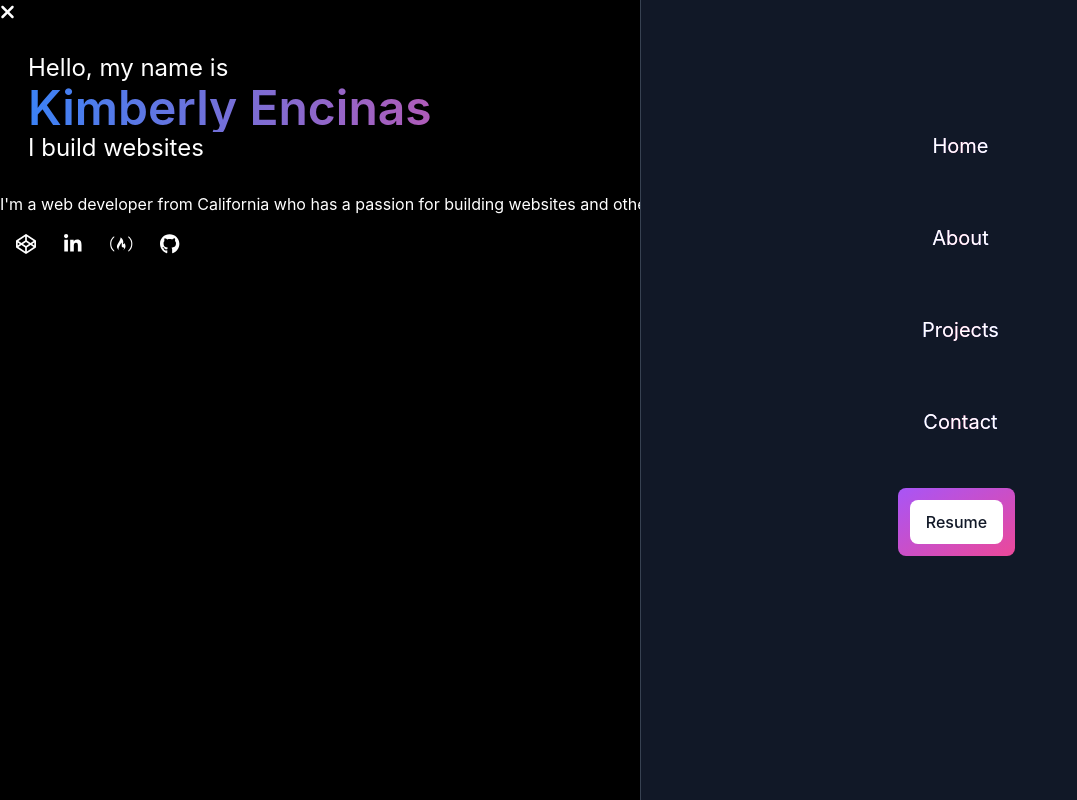
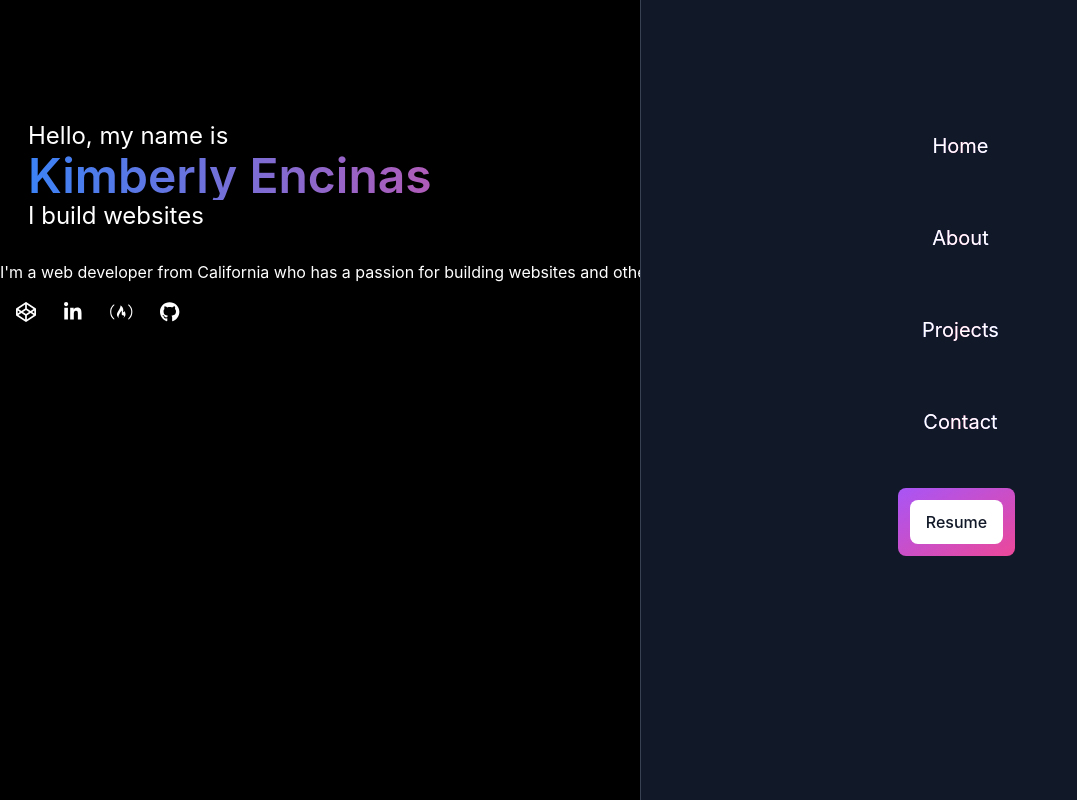
Before and after one commit to kimbencinas/kimbencinas.github.io, a React (Create React App) app: page / in a window 1280 px wide. Shown: the whole page, without its empty margins (0-1077 px from the left). Built offline with nearby package versions, Linux system fonts and the light colour scheme.

Commit message:
navbar is now fully functional

```diff
--- a/src/Components/Navbar.jsx
+++ b/src/Components/Navbar.jsx
@@ -13,10 +13,10 @@ export default function Navbar() {
 
     return (
         <div className="App-header">
-            <div onClick={handleNav}>
+            <div onClick={handleNav} className="block md:hidden">
             {!nav ? <FontAwesomeIcon icon={faXmark} style={{ color: "#ffffff", }} size="lg" /> : <FontAwesomeIcon icon={faBars} style={{ color: "#ffffff", }} size="lg" /> }
             </div>
-            <div className="flex hidden justify-end gap-7 p-5 font-medium max-w-[1240px] mx-auto">
+            <div className="hidden md:flex justify-end gap-7 p-5 font-medium max-w-[1240px] mx-auto">
                 <Link to="/" className="hover:text-transparent bg-clip-text bg-gradient-to-r from-blue-500 via-pink-500 to-blue-500">Home</Link>
                 <Link to="/about" className="hover:text-transparent bg-clip-text bg-gradient-to-r from-blue-500 via-pink-500 to-blue-500">About</Link>
                 <Link to="/projects" className="hover:text-transparent bg-clip-text bg-gradient-to-r from-blue-500 via-pink-500 to-blue-500">Projects</Link>
@@ -27,7 +27,7 @@ export default function Navbar() {
                     </span>
                 </button>
             </div>
-            <div className="fixed right-0 top-0 w-[50%] h-full border-l border-l-gray-700 bg-gray-900">
+            <div className={!nav ? 'fixed right-0 top-0 w-[50%] h-full border-l border-l-gray-700 bg-gray-900 ease-out duration-300' : 'fixed left-[-100%]'}>
                 <div className="flex flex-col justify-center mt-20 gap-10 items-center pt-10">
                     <Link to="/" className="hover:text-transparent bg-clip-text bg-gradient-to-r from-blue-500 via-pink-500 to-blue-500 p-3 text-xl hover:bg-gray-400">Home</Link>
                     <Link to="/about" className="hover:text-transparent bg-clip-text bg-gradient-to-r from-blue-500 via-pink-500 to-blue-500 p-3 text-xl">About</Link>
```
